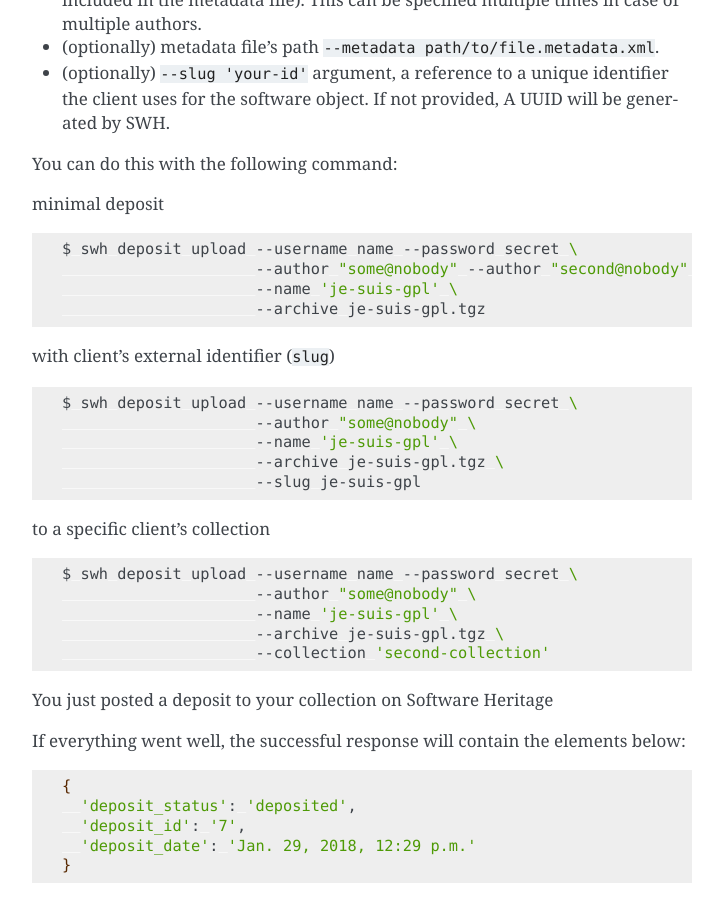
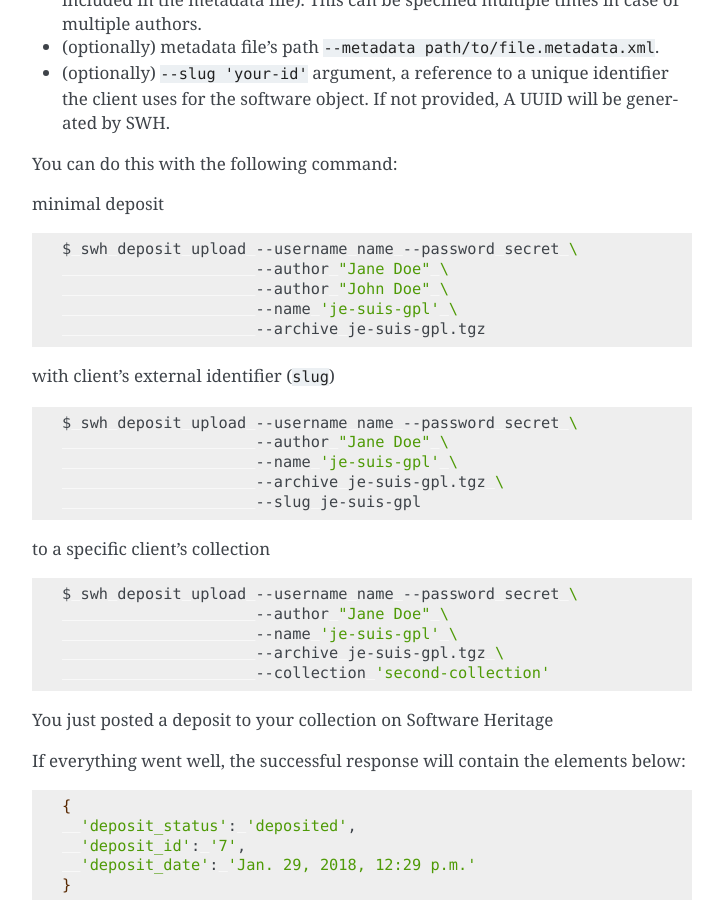
Before and after one commit to SoftwareHeritage/swh-deposit, a Sphinx documentation site: the page built from docs/getting-started.rst, in a window 1280 px wide and 900 px high, scrolled down 1542 px. Shown: the whole window, without its empty margins (388-1111 px from the left). Built offline with Sphinx 7.4.7, drawn with Linux system fonts in a browser that asks for light colours; pages that are not in the unit, such as notebooks, are missing from menus.

Commit message:
Update documentation of --author to use names instead of emails.
This reflects what is done in practice and what the code expects.
Using an email is invalid because the value of --author is used
in a `http://schema.org/name` property, not `http://schema.org/email`

```diff
--- a/docs/getting-started.rst
+++ b/docs/getting-started.rst
@@ -88,7 +88,8 @@
 .. code:: shell
 
  $ swh deposit upload --username name --password secret \
-                      --author "some@nobody" --author "second@nobody" \
+                      --author "Jane Doe" \
+                      --author "John Doe" \
                       --name 'je-suis-gpl' \
                       --archive je-suis-gpl.tgz
 
@@ -97,7 +98,7 @@
 .. code:: shell
 
  $ swh deposit upload --username name --password secret \
-                      --author "some@nobody" \
+                      --author "Jane Doe" \
                       --name 'je-suis-gpl' \
                       --archive je-suis-gpl.tgz \
                       --slug je-suis-gpl
@@ -107,7 +108,7 @@
 .. code:: shell
 
  $ swh deposit upload --username name --password secret \
-                      --author "some@nobody" \
+                      --author "Jane Doe" \
                       --name 'je-suis-gpl' \
                       --archive je-suis-gpl.tgz \
                       --collection 'second-collection'
```
